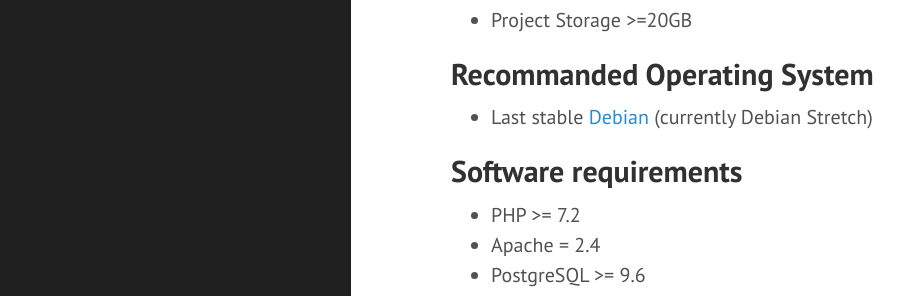
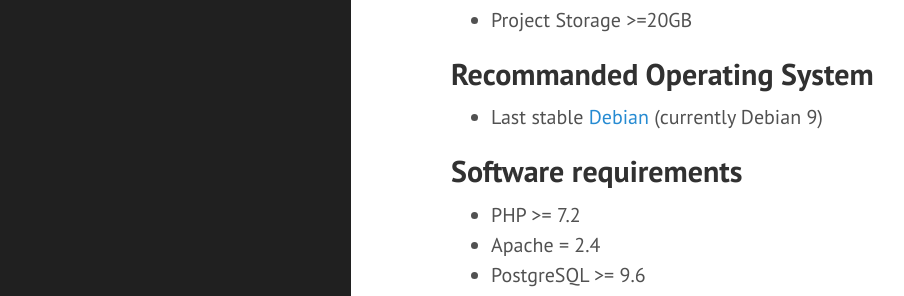
Before and after one commit to le-phare/le-phare.github.io, a Jekyll site: the page built from requirements/index.md, in a window 1280 px wide and 900 px high. Shown: the part 253-549 px from the top of the window, without its empty margins (9-913 px from the left). Built offline with Jekyll 4.4.1, drawn with Linux system fonts in a browser that asks for light colours.

Commit message:
Update debian version

```diff
--- a/requirements/index.md
+++ b/requirements/index.md
@@ -11,7 +11,7 @@ title: Hosting requirements
 
 ## Recommanded Operating System
 
- * Last stable [Debian](https://www.debian.org) (currently Debian Stretch)
+ * Last stable [Debian](https://www.debian.org) (currently Debian 9)
 
 ## Software requirements
 
```
